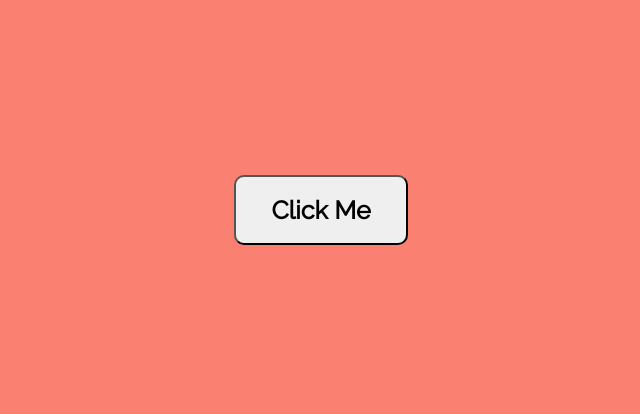
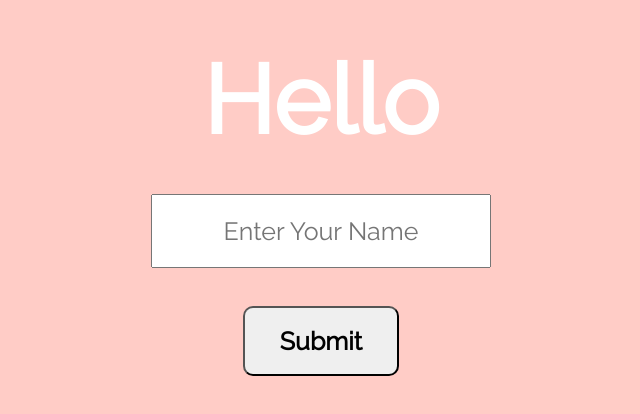
Before and after one commit to UtkarshSinghChouhan/ReactJS_Tutorial, a React (Create React App) app: page / in a window 1280 px wide. Shown: the part 190-604 px from the top of the page, without its empty margins (319-959 px from the left). Built offline with nearby package versions, Linux system fonts and the light colour scheme.

Commit message:
completed

```diff
--- a/src/App.jsx
+++ b/src/App.jsx
@@ -1,22 +1,37 @@
-import React, {useState} from 'react';
+import React, { useState } from 'react';
+import './index.css';
 
 const App = () => {
-    let [bgColor, setColor] = useState('salmon');
 
-    const changeColor = () => {
-        bgColor = 'gray';
-        setColor(bgColor);
-    };
+    let[message, updateMessage] = useState("");
+    let[fullMessage, updateFullMessage] = useState("");
 
-    const changeNewColor = () => {
-        bgColor = 'salmon';
-        setColor(bgColor);
+    const inputEvent = (e) => {
+        updateMessage(e.target.value);
+
+        // console.log(e);
+        // console.log(e.target);
+        // console.log(e.target.value);
+    }
+
+    const onSubmit = () => {
+        fullMessage = message;
+        updateFullMessage(fullMessage);
     }
 
     return(
         <>
-            <div className='container' style={{backgroundColor:bgColor}}>
-                <button onClick={changeColor} onDoubleClick={changeNewColor}>Click Me</button>
+            <div className='container'>
+                <h1>Hello {fullMessage}</h1>
+
+                <input
+                    type='text'
+                    placeholder='Enter Your Name'
+                    onChange={inputEvent}
+                    value={message}
+                />
+
+                <button onClick={onSubmit}>Submit</button>
             </div>
         </>
     );
--- a/src/index.css
+++ b/src/index.css
@@ -7,7 +7,7 @@
 }
 
 body{
-    /* background-color:rgb(138, 21, 9); */
+    background-color:rgb(255, 204, 198);
 }
 
 .container{
@@ -28,8 +28,16 @@ body{
 
 h1{
     font-size: 96px;
-    margin: 0 0 20px 0;
+    /* margin: 0 0 20px 0; */
     color: #fff;
+}
+
+input{
+    padding: 20px;
+    margin: 38px 0;
+    width: 340px;
+    text-align: center;
+    font-size: 25px;
 }
 
 button{
```
